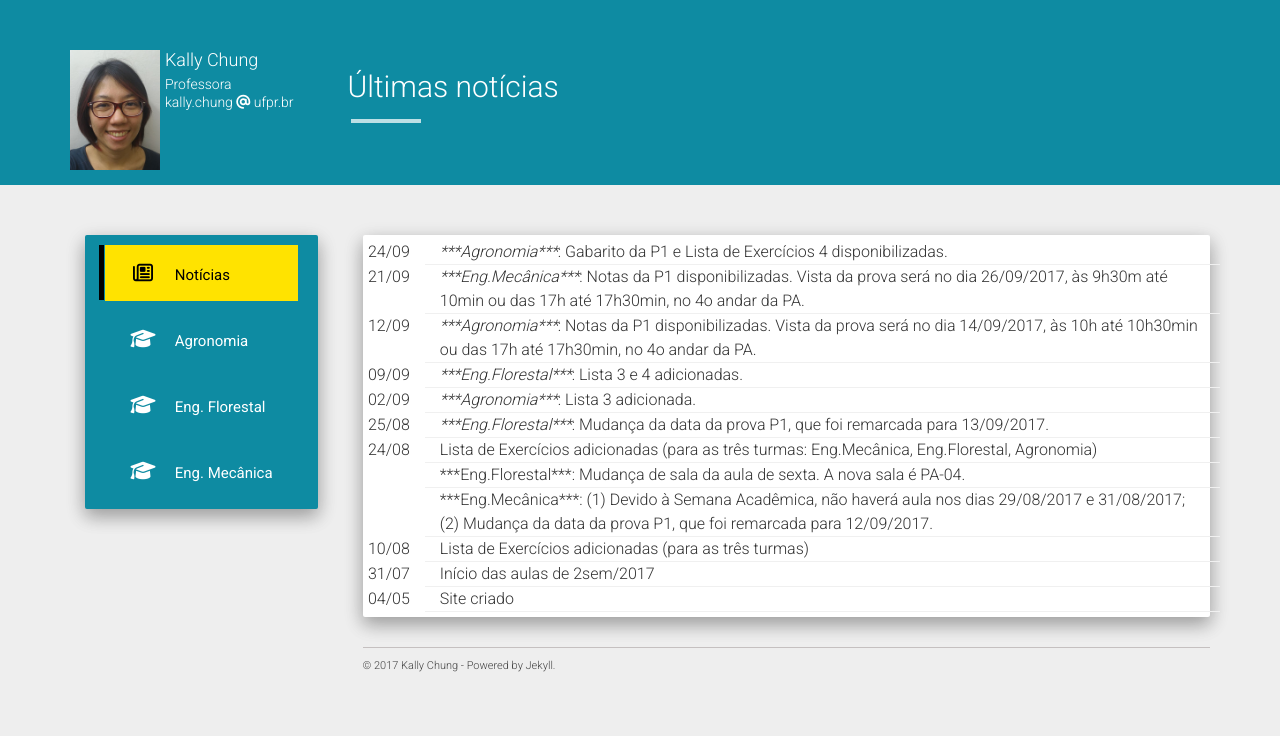
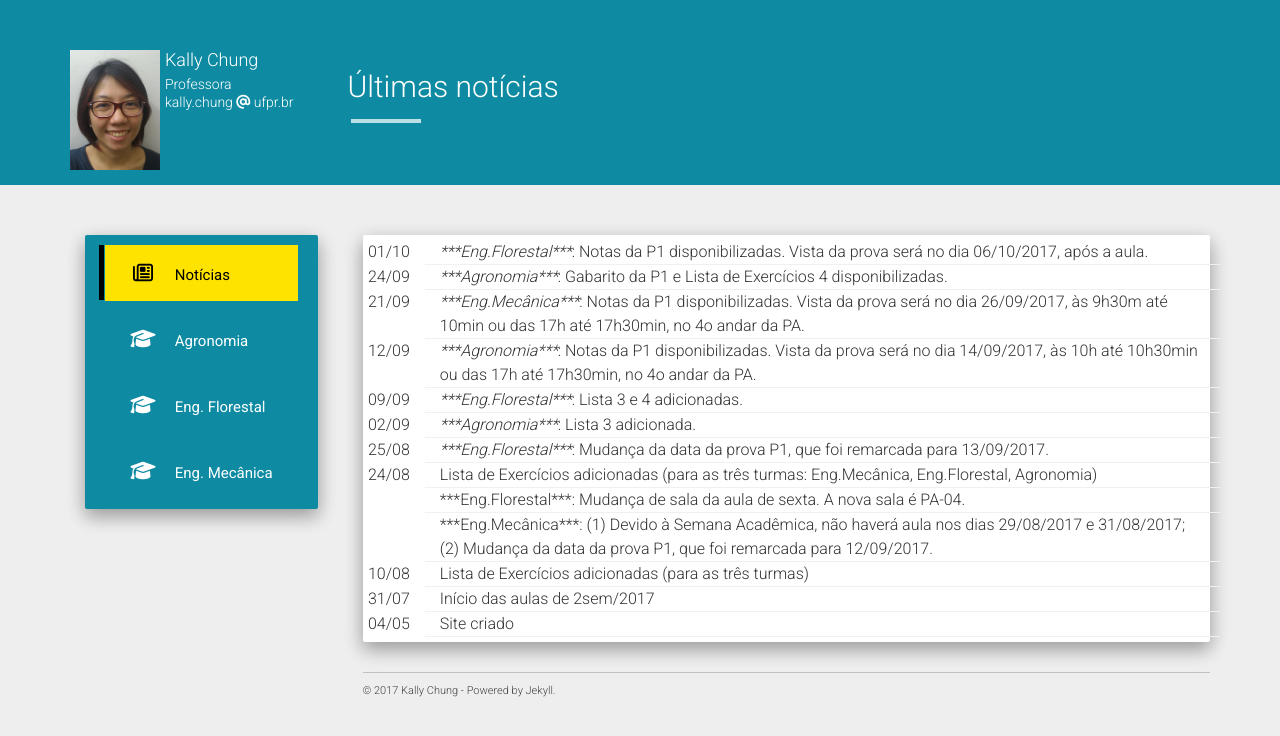
Before and after one commit to chunggnuhc/chunggnuhc.github.io, a Jekyll site: the page built from index.html, in a window 1280 px wide. Shown: the top 736 px of the page. Built offline with Jekyll 4.4.1, drawn with Linux system fonts in a browser that asks for light colours; nearby versions of some CDN libraries.

Commit message:
Update EngFlor - notasP1 e vista da prova

```diff
--- a/_data/noticias.yml
+++ b/_data/noticias.yml
@@ -1,3 +1,5 @@
+- data: 2017-10-01
+  noticia: "<i>***Eng.Florestal***</i>: Notas da P1 disponibilizadas. Vista da prova será no dia 06/10/2017, após a aula."
 - data: 2017-09-24
   noticia: "<i>***Agronomia***</i>: Gabarito da P1 e Lista de Exercícios 4 disponibilizadas."
 - data: 2017-09-21
```
